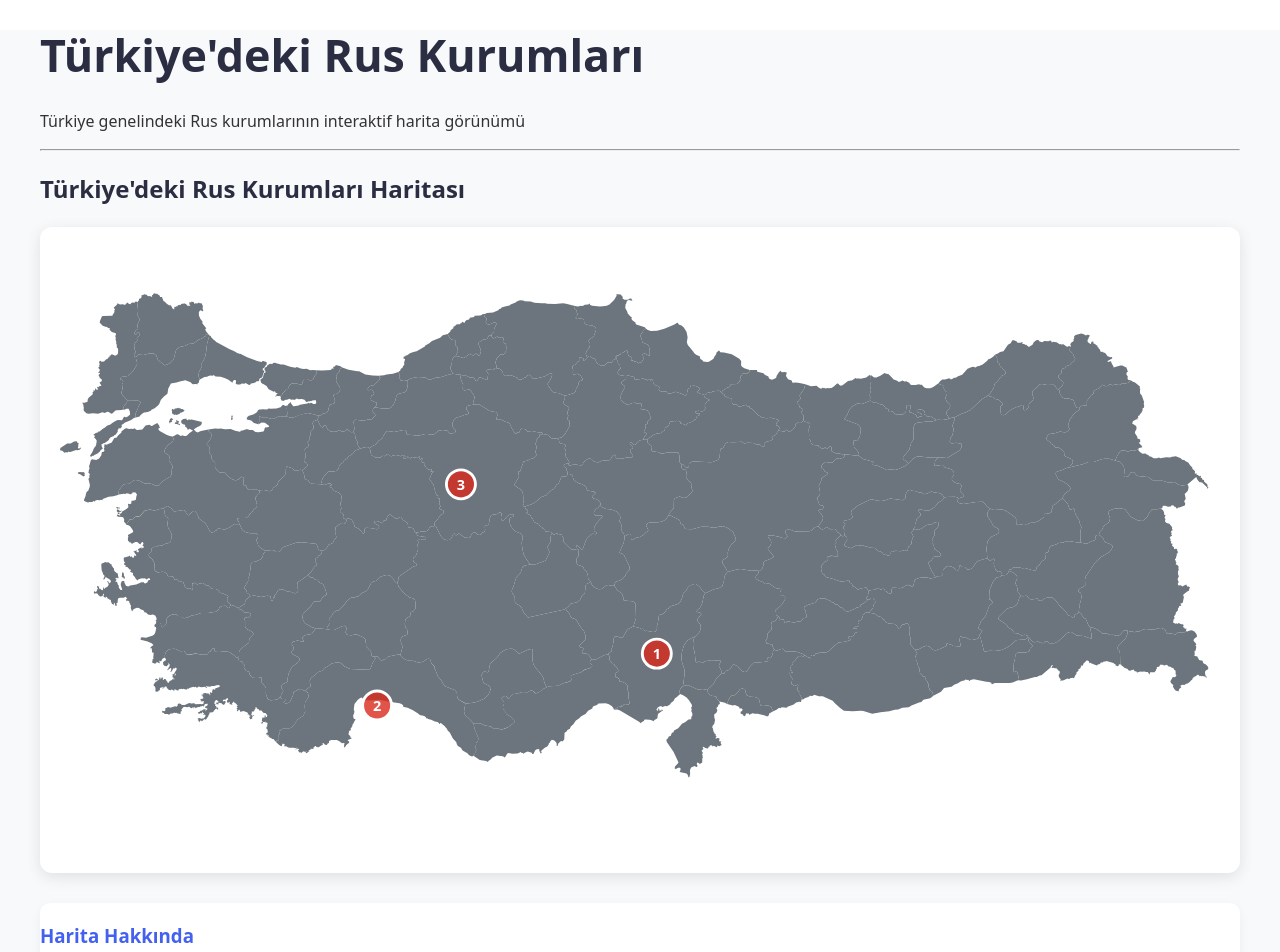
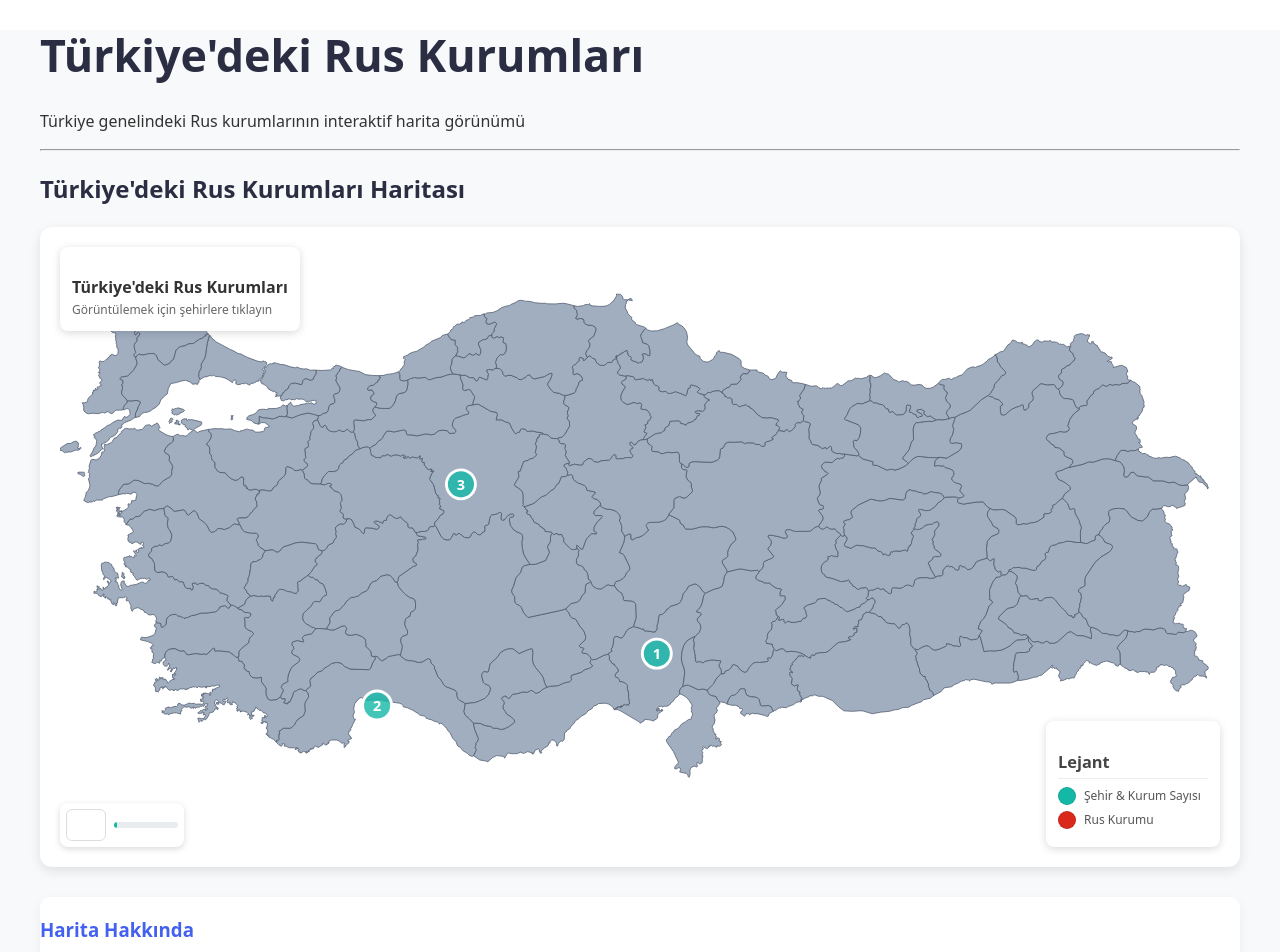
Before and after one commit to xberkayio/Turkey-map-app, a React (Vite) app: page / in a window 1280 px wide. Shown: the top 952 px of the page. Built offline with nearby package versions, Linux system fonts and the light colour scheme.

Commit message:
Update TurkeyMap.jsx

```diff
--- a/src/components/TurkeyMap.jsx
+++ b/src/components/TurkeyMap.jsx
@@ -1,6 +1,9 @@
 import React, { useState, useRef, useEffect } from 'react';
 import pathData from '../data/path.json';
-import ruseviankara from '../images/ruseviankara.png'
+import ruseviankara from '../images/ruseviankara.png';
+import { zoom, zoomIdentity } from 'd3-zoom';
+import { select } from 'd3-selection';
+import 'd3-transition';
 
 const TurkeyMap = () => {
   // İl bazında Rus kurumları (gerçek coğrafi koordinatlarla)
@@ -26,10 +29,8 @@ const TurkeyMap = () => {
     ]
   };
 
-  // Paths state - now using imported path data
+  // State değişkenleri
   const [provincePaths, setProvincePaths] = useState([]);
-
-  // Kurumları koordinatlarla ilgili illere eşleme
   const [locationMappings, setLocationMappings] = useState({});
   const [russianCenters, setRussianCenters] = useState([]);
 
@@ -39,20 +40,53 @@ const TurkeyMap = () => {
     rusKurumSayilari[sehirKodu] = sehirRusya[sehirKodu].length;
   });
 
+  // UI state
   const [hoverCity, setHoverCity] = useState(null);
   const [selectedCity, setSelectedCity] = useState(null);
   const [zoomedCity, setZoomedCity] = useState(null);
   const [selectedInstitution, setSelectedInstitution] = useState(null);
   const [mapViewBox, setMapViewBox] = useState("0 0 800 350");
   const [showSideMenu, setShowSideMenu] = useState(false);
+  const [currentZoomLevel, setCurrentZoomLevel] = useState(1);
+
+  // Referanslar
   const mapRef = useRef(null);
   const svgRef = useRef(null);
+  const gRef = useRef(null);
+  const zoomBehaviorRef = useRef(null);
 
-  // Load path data
+  // Path verilerini yükle
   useEffect(() => {
-    // Set province paths from imported data
     setProvincePaths(pathData);
     console.log("Loaded path data:", pathData);
+  }, []);
+
+  // D3 zoom davranışı ayarla
+  useEffect(() => {
+    if (!svgRef.current || !gRef.current) return;
+
+    const svg = select(svgRef.current);
+    const g = select(gRef.current);
+
+    const zoomHandler = zoom()
+      .scaleExtent([0.8, 5]) // Min ve max zoom seviyesi
+      .translateExtent([[0, 0], [800, 350]]) // Kaydırma sınırları
+      .on('zoom', (event) => {
+        g.attr('transform', event.transform.toString());
+        setCurrentZoomLevel(event.transform.k); // Zoom seviyesini güncelle
+      });
+
+    svg.call(zoomHandler);
+    zoomBehaviorRef.current = zoomHandler;
+
+    // Başlangıçta zoom'u ayarla
+    svg.transition()
+      .duration(750)
+      .call(zoomHandler.transform, zoomIdentity);
+
+    return () => {
+      svg.on('.zoom', null);
+    };
   }, []);
 
   // Kurum türüne göre renk belirleme - Rus bayrağı renkleri kullanılıyor
@@ -67,15 +101,24 @@ const TurkeyMap = () => {
     }
   };
 
-  const pathStyles = (cityID) => ({
+  // Modern stil için şehir path stilleri
+  const pathStyles = (cityID) => {
+    const isSelected = selectedCity === cityID;
+    const isHovered = hoverCity === cityID;
+    const isZoomed = zoomedCity && zoomedCity !== cityID;
+
+    return {
       cursor: "pointer",
       transition: "all 0.3s ease-in-out",
-    transform: hoverCity === cityID ? 'scale(1.008)' : 'scale(1)',
-    fill: selectedCity === cityID ? '#0032A0' // Mavi
-           : hoverCity === cityID ? '#DA291C' // Kırmızı
-           : '#6c757d',
-    opacity: zoomedCity && zoomedCity !== cityID ? 0.3 : 1,
-  });
+      transform: isHovered ? 'scale(1.008)' : 'scale(1)',
+      fill: isSelected ? '#0032A0' // Mavi
+           : isHovered ? '#DA291C' // Kırmızı
+           : '#a0aec0', // Modern gri
+      stroke: '#4a5568', // Kenar rengi
+      strokeWidth: 0.5,
+      opacity: isZoomed ? 0.3 : 1,
+    };
+  };
 
   // Coğrafi koordinatları SVG koordinatlarına dönüştürme
   const calculateSVGCoordinates = () => {
@@ -135,10 +178,7 @@ const TurkeyMap = () => {
   const handleCityClick = (cityID) => {
     if (zoomedCity === cityID) {
       // Eğer zaten yakınlaştırılmış şehre tıklanmışsa, uzaklaştır
-      setZoomedCity(null);
-      setMapViewBox("0 0 800 350");
-      setSelectedInstitution(null);
-      setShowSideMenu(false);
+      resetMap();
     } else {
       setSelectedCity(cityID);
       setZoomedCity(cityID);
@@ -146,20 +186,31 @@ const TurkeyMap = () => {
 
       // Şehrin SVG path elementini bul
       const cityPath = document.getElementById(cityID);
-      if (cityPath) {
+      if (cityPath && zoomBehaviorRef.current) {
         const bbox = cityPath.getBBox();
 
-        // Şehrin etrafına biraz boşluk bırakarak yakınlaştır
-        const padding = 50;
-        const viewBox = `${bbox.x - padding} ${bbox.y - padding} ${bbox.width + padding*2} ${bbox.height + padding*2}`;
-        setMapViewBox(viewBox);
+        // D3 zoom ile daha yumuşak yakınlaştırma
+        const svg = select(svgRef.current);
+        const svgWidth = 800;
+        const svgHeight = 350;
+        const targetScale = 2;
+        const targetX = svgWidth / 2 - (bbox.x + bbox.width / 2) * targetScale;
+        const targetY = svgHeight / 2 - (bbox.y + bbox.height / 2) * targetScale;
+        const targetTransform = zoomIdentity.translate(targetX, targetY).scale(targetScale);
+
+        svg.transition()
+          .duration(1000)
+          .call(zoomBehaviorRef.current.transform, targetTransform)
+          .on('end', () => {
+            setCurrentZoomLevel(targetScale);
+          });
       }
     }
   };
 
   // Rus kurumuna tıklama işlemi
   const handleInstitutionClick = (e, institution) => {
-    e.stopPropagation(); // Tıklamanın il tıklamasını tetiklememesi için
+    if (e) e.stopPropagation(); // Tıklamanın il tıklamasını tetiklememesi için
 
     // Zaten seçiliyse yan menüyü kapat, değilse aç
     if (selectedInstitution && selectedInstitution.id === institution.id && showSideMenu) {
@@ -238,16 +289,42 @@ const TurkeyMap = () => {
     setMapViewBox("0 0 800 350");
     setSelectedInstitution(null);
     setShowSideMenu(false);
+
+    // D3 zoom ile sıfırla
+    if (zoomBehaviorRef.current) {
+      const svg = select(svgRef.current);
+      svg.transition()
+        .duration(750)
+        .call(zoomBehaviorRef.current.transform, zoomIdentity)
+        .on('end', () => {
+          setCurrentZoomLevel(1);
+        });
+    }
   };
+
+  // Debounce fonksiyonu
+  function debounce(func, wait) {
+    let timeout;
+    return function executedFunction(...args) {
+      const later = () => {
+        clearTimeout(timeout);
+        func(...args);
+      };
+      clearTimeout(timeout);
+      timeout = setTimeout(later, wait);
+    };
+  }
 
   // Kurum pozisyonlarını hesapla
   useEffect(() => {
     // Şehir elementleri hazır olduğunda konum hesaplaması yap
+    if (provincePaths.length > 0) {
       const timer = setTimeout(() => {
         calculateSVGCoordinates();
       }, 1000); // Daha uzun bekle - SVG elementlerinin oluşması için
 
       return () => clearTimeout(timer);
+    }
   }, [provincePaths]); // provincePaths değiştiğinde tekrar hesapla
 
   useEffect(() => {
@@ -260,6 +337,10 @@ const TurkeyMap = () => {
   const isDataEmpty = provincePaths.length === 0 ||
                       provincePaths[0]?.d === "" ||
                       !provincePaths[0]?.d;
+
+  // Görünürlüğü zoom seviyesine göre belirleme
+  const showCityLabels = currentZoomLevel < 1.5;
+  const showFacilityPoints = currentZoomLevel > 1.5;
 
   return (
     <div className='mt-4'>
@@ -294,6 +375,7 @@ const TurkeyMap = () => {
         </div>
       )}
 
+      {/* Modern Harita Konteyneri Stili */}
       <div className='position-relative' style={{ display: 'flex' }}>
         {/* Yan Menü */}
         {showSideMenu && selectedInstitution && (
@@ -308,7 +390,8 @@ const TurkeyMap = () => {
             height: zoomedCity ? '600px' : 'auto',
             overflowY: 'auto',
             transition: 'all 0.3s ease',
-            position: 'relative'
+            position: 'relative',
+            animation: 'slideIn 0.3s ease-out'
           }}>
             <button
               className="btn btn-sm"
@@ -447,78 +530,218 @@ const TurkeyMap = () => {
           </div>
         )}
 
-        {/* Harita Bölümü */}
+        {/* Harita Bölümü - Modern UI */}
         <div
           className='map-container'
           onClick={handleMapClick}
           style={{
             width: showSideMenu ? '70%' : '100%',
-            transition: 'all 0.3s ease'
+            transition: 'all 0.3s ease',
+            backgroundColor: 'white',
+            borderRadius: '12px',
+            boxShadow: '0 4px 12px rgba(0,0,0,0.1)',
+            padding: '20px',
+            marginBottom: '30px',
+            position: 'relative',
+            overflow: 'hidden'  // Zoom ve pan için önemli
           }}
         >
-          <svg
-            ref={svgRef}
-            id="svg-turkey-map"
-            xmlns="http://www.w3.org/2000/svg"
-            version="1.1"
-            viewBox={mapViewBox}
-            width="100%"
-            height="600px"
+          {/* Harita Kontrolleri */}
+          <div className="map-controls" style={{
+            position: 'absolute',
+            bottom: '20px',
+            left: '20px',
+            zIndex: '100',
+            display: 'flex',
+            alignItems: 'center',
+            backgroundColor: 'white',
+            padding: '6px',
+            borderRadius: '8px',
+            boxShadow: '0 2px 6px rgba(0,0,0,0.15)'
+          }}>
+            <button
+              className="map-control-btn reset-btn"
+              onClick={resetMap}
+              title="Haritayı Sıfırla"
+              style={{
+                backgroundColor: 'white',
+                border: '1px solid #ddd',
+                borderRadius: '6px',
+                width: '32px',
+                height: '32px',
+                display: 'flex',
+                alignItems: 'center',
+                justifyContent: 'center',
+                cursor: 'pointer',
+                marginRight: '8px',
+                color: '#555',
+                transition: 'background-color 0.2s, border-color 0.2s'
+              }}
             >
-            <g>
-              {/* JSON'dan yüklenen il haritaları */}
-              {provincePaths.map((province, index) => (
+              <svg xmlns="http://www.w3.org/2000/svg" width="18" height="18" viewBox="0 0 24 24" fill="none" stroke="currentColor" strokeWidth="2" strokeLinecap="round" strokeLinejoin="round">
+                <path d="M3 2v6h6"></path>
+                <path d="M21 12A9 9 0 0 0 6 5.3L3 8"></path>
+                <path d="M21 22v-6h-6"></path>
+                <path d="M3 12a9 9 0 0 0 15 6.7l3-2.7"></path>
+              </svg>
+            </button>
+
+            <div className="zoom-indicator-wrapper" style={{
+              width: '64px',
+              height: '6px',
+              backgroundColor: '#e9ecef',
+              borderRadius: '3px',
+              overflow: 'hidden'
+            }}>
+              <div
+                className="zoom-indicator-level"
+                style={{
+                  height: '100%',
+                  backgroundColor: '#14b8a6',
+                  width: `${((currentZoomLevel - 0.8) / (5 - 0.8)) * 100}%`,
+                  transition: 'width 0.15s linear',
+                  borderRadius: '3px'
+                }}
+              ></div>
+            </div>
+          </div>
+
+
+          {/* Başlık Kutusu */}
+          <div className="title-box" style={{
+            position: 'absolute',
+            top: '20px',
+            left: '20px',
+            backgroundColor: 'white',
+            padding: '12px',
+            borderRadius: '8px',
+            boxShadow: '0 2px 8px rgba(0,0,0,0.15)',
+            zIndex: '100',
+            minWidth: '180px'
+          }}>
+            <h3 className="title-box-heading" style={{
+              fontWeight: '600',
+              fontSize: '1rem',
+              color: '#333',
+              marginBottom: '2px'
+            }}>
+              Türkiye'deki Rus Kurumları
+            </h3>
+            <p className="title-box-subheading" style={{
+              fontSize: '0.75rem',
+              color: '#666',
+              margin: 0
+            }}>
+              {zoomedCity ? document.getElementById(zoomedCity)?.getAttribute('title') : 'Görüntülemek için şehirlere tıklayın'}
+            </p>
+          </div>
+
+          {/* Lejant */}
+          <div className="map-legend" style={{
+            position: 'absolute',
+            bottom: '20px',
+            right: '20px',
+            backgroundColor: 'white',
+            padding: '12px',
+            borderRadius: '8px',
+            boxShadow: '0 2px 8px rgba(0,0,0,0.15)',
+            zIndex: '100',
+            minWidth: '150px',
+            fontSize: '0.875rem'
+          }}>
+            <h3 className="legend-title" style={{
+              fontWeight: '600',
+              color: '#444',
+              marginBottom: '8px',
+              paddingBottom: '4px',
+              borderBottom: '1px solid #eee'
+            }}>Lejant</h3>
+            <div className="legend-item" style={{ display: 'flex', alignItems: 'center', margin: '6px 0' }}>
+              <span className="legend-color city-legend" style={{
+                width: '16px',
+                height: '16px',
+                borderRadius: '50%',
+                marginRight: '8px',
+                backgroundColor: '#14b8a6',
+                border: '1px solid rgba(0,0,0,0.1)'
+              }}></span>
+              <span className="legend-label" style={{ fontSize: '0.75rem', color: '#555' }}>Şehir & Kurum Sayısı</span>
+            </div>
+            <div className="legend-item" style={{ display: 'flex', alignItems: 'center', margin: '6px 0' }}>
+              <span className="legend-color facility-legend" style={{
+                width: '16px',
+                height: '16px',
+                borderRadius: '50%',
+                marginRight: '8px',
+                backgroundColor: '#DA291C',
+                border: '1px solid rgba(0,0,0,0.1)'
+              }}></span>
+              <span className="legend-label" style={{ fontSize: '0.75rem', color: '#555' }}>Rus Kurumu</span>
+            </div>
+          </div>
+
+          {/* SVG Harita Alanı */}
+          <svg ref={svgRef} viewBox="0 0 800 350" className="turkey-svg" style={{
+            width: '100%',
+            height: '100%',
+            display: 'block',
+            cursor: 'move'
+          }}>
+            <rect x="0" y="0" width="800" height="350" fill="transparent" className="zoom-capture-rect" />
+            <g ref={gRef}>
+            <rect x="0" y="0" width="800" height="350" className="map-background" fill="#ffffff" />
+
+              {/* Şehirleri JSON'dan map ile oluşturma */}
+              {provincePaths.map((province, index) => {
+                const cityCode = province.plaka;
+                const hasRussianCenters = cityCode && sehirRusya[cityCode];
+                const centerCount = hasRussianCenters ? sehirRusya[cityCode].length : 0;
+
+                return (
+                  <g key={cityCode || `province-${index}`} className="city-group">
+                    {/* Şehir yolu */}
                     <path
-                  key={province.plaka || `province-${index}`}
-                  data-city-name={province.ilismi?.toLowerCase() || ""}
-                  title={province.ilismi || ""}
-                  className="city"
-                  d={province.d || ""}
-                  id={province.plaka || `province-${index}`}
-                  style={pathStyles(province.plaka)}
-                  onMouseEnter={() => setHoverCity(province.plaka)}
+                      id={cityCode}
+                      title={province.ilismi}
+                      className="city-path"
+                      d={province.d}
+                      style={pathStyles(cityCode)}
+                      onMouseEnter={() => setHoverCity(cityCode)}
                       onMouseLeave={() => setHoverCity(null)}
-                  onClick={() => handleCityClick(province.plaka)}
+                      onClick={() => handleCityClick(cityCode)}
                     />
-              ))}
 
-              {/* Genel harita görünümünde il noktaları */}
-              {!zoomedCity && Object.keys(rusKurumSayilari).map((sehirKodu) => {
-                const cityElement = document.getElementById(sehirKodu);
+                    {/* Şehir merkezi marker (sadece Rus kurumu olan şehirler için) */}
+                    {hasRussianCenters && !zoomedCity && (
+                      (() => {
+                        // Şehir elementini bul ve merkezini hesapla
+                        const cityElement = document.getElementById(cityCode);
                         if (!cityElement) return null;
 
-                let cx = 300, cy = 150;
+                        let cx = 300, cy = 150; // Varsayılan
 
                         try {
                           const bbox = cityElement.getBBox();
                           cx = bbox.x + bbox.width / 2;
                           cy = bbox.y + bbox.height / 2;
                         } catch (e) {
-                  console.error(`Error getting bbox for ${sehirKodu}:`, e);
+                          console.error(`Error getting bbox for ${cityCode}:`, e);
                         }
 
                         return (
-                  <g key={sehirKodu} onClick={() => handleCityClick(sehirKodu)}>
+                          <g onClick={() => handleCityClick(cityCode)}>
                             {/* Ana şehir noktası */}
                             <circle
                               cx={cx}
                               cy={cy}
                               r="10"
-                      fill="#DA291C" // Rus bayrağı kırmızı
+                              fill="#14b8a6" // Modern teal renk
                               fillOpacity="0.8"
                               stroke="white"
                               strokeWidth="2"
                               style={{
                                 cursor: 'pointer',
                                 transition: 'all 0.2s ease',
-                      }}
-                      onMouseOver={(e) => {
-                        e.currentTarget.setAttribute('r', '12');
-                        e.currentTarget.setAttribute('fillOpacity', '0.9');
-                      }}
-                      onMouseOut={(e) => {
-                        e.currentTarget.setAttribute('r', '10');
-                        e.currentTarget.setAttribute('fillOpacity', '0.8');
                               }}
                             />
                             {/* Kurum sayısı */}
@@ -531,16 +754,17 @@ const TurkeyMap = () => {
                               fontWeight="bold"
                               style={{ pointerEvents: 'none' }}
                             >
-                      {rusKurumSayilari[sehirKodu]}
+                              {centerCount}
                             </text>
                           </g>
                         );
-              })}
+                      })()
+                    )}
 
-              {/* Yakınlaştırılmış görünümde kurum noktaları */}
-              {zoomedCity && russianCenters
-                .filter(center => center.cityCode === zoomedCity)
-                .map(institution => (
+                    {/* Kurumlar (yakınlaştırıldığında göster) */}
+                    {zoomedCity === cityCode && russianCenters
+                      .filter(center => center.cityCode === cityCode)
+                      .map((institution) => (
                         <g
                           key={institution.id}
                           onClick={(e) => handleInstitutionClick(e, institution)}
@@ -558,59 +782,35 @@ const TurkeyMap = () => {
                               cursor: 'pointer',
                               transition: 'all 0.2s ease',
                             }}
-                      onMouseOver={(e) => {
-                        e.currentTarget.setAttribute('r', '7');
-                        e.currentTarget.setAttribute('fillOpacity', '1');
-                      }}
-                      onMouseOut={(e) => {
-                        if (!(selectedInstitution && selectedInstitution.id === institution.id)) {
-                          e.currentTarget.setAttribute('r', '5');
-                          e.currentTarget.setAttribute('fillOpacity', '0.9');
-                        }
-                      }}
                           />
                         </g>
                       ))
                     }
                   </g>
+                );
+              })}
+            </g>
           </svg>
-        </div>
+
+          {/* Pinch-zoom talimatları (mobil için) */}
+          <div className="zoom-instructions" style={{
+            position: 'absolute',
+            bottom: '60px',
+            right: '12px',
+            backgroundColor: 'rgba(0, 0, 0, 0.6)',
+            color: 'white',
+            fontSize: '0.7rem',
+            padding: '3px 8px',
+            borderRadius: '4px',
+            pointerEvents: 'none',
+            zIndex: '90',
+            display: 'none' // Varsayılan olarak gizli, media query ile gösterilecek
+          }}>
+            Yakınlaşmak için iki parmağınızla uzaklaştırın.
           </div>
 
-      {/* Lejant */}
-      <div className="info-legend" style={{
-        position: 'absolute',
-        bottom: '20px',
-        right: '20px',
-        backgroundColor: 'rgba(255, 255, 255, 0.95)',
-        padding: '10px',
-        borderRadius: '5px',
-        boxShadow: '0 0 10px rgba(0,0,0,0.2)',
-        borderLeft: '4px solid #DA291C', // Rus bayrağı kırmızı
-        fontFamily: "'Segoe UI', Tahoma, Geneva, Verdana, sans-serif",
-        fontSize: '12px',
-        lineHeight: '16px',
-        color: '#555',
-        display: zoomedCity ? 'block' : 'none'
-      }}>
-        <div style={{ margin: '0 0 5px', color: '#DA291C', fontSize: '14px', fontWeight: 'bold' }}>Rus Merkezleri</div>
-        {['Büyükelçilik', 'Konsolosluk', 'Ticaret', 'Enerji', 'Kültür'].map(type => (
-          <div key={type} style={{ marginBottom: '4px' }}>
-            <span style={{
-              display: 'inline-block',
-              width: '12px',
-              height: '12px',
-              backgroundColor: getMarkerColor(type),
-              borderRadius: '50%',
-              marginRight: '5px',
-              border: '1px solid white'
-            }}></span> {type}
-          </div>
-        ))}
-      </div>
-
-      {/* Bilgi kutusu - yan menü açıkken gizle */}
-      {!showSideMenu && (
+          {/* Zoomed şehir bilgisi */}
+          {!showSideMenu && zoomedCity && (
             <div className="info-title" style={{
               position: 'absolute',
               top: '100px',
@@ -619,18 +819,20 @@ const TurkeyMap = () => {
               padding: '8px',
               borderRadius: '5px',
               boxShadow: '0 0 10px rgba(0,0,0,0.2)',
-          borderLeft: '4px solid #DA291C', // Rus bayrağı kırmızı
+              borderLeft: '4px solid #14b8a6', // Modern teal
               fontFamily: "'Segoe UI', Tahoma, Geneva, Verdana, sans-serif",
               fontSize: '12px',
-          color: '#555',
-          display: zoomedCity ? 'block' : 'none'
+              color: '#555'
             }}>
-          <div style={{ margin: '0 0 3px', color: '#DA291C', fontSize: '14px', fontWeight: 'bold' }}>Rusya Merkezleri</div>
-          <p style={{ fontSize: '11px', margin: '2px 0' }}>Bilgi için noktalara tıklayınız</p>
+              <div style={{ margin: '0 0 3px', color: '#14b8a6', fontSize: '14px', fontWeight: 'bold' }}>
+                {document.getElementById(zoomedCity)?.getAttribute('title')}
+              </div>
+              <p style={{ fontSize: '11px', margin: '2px 0' }}>Bilgi için kurum noktalarına tıklayınız</p>
             </div>
           )}
+        </div>
+      </div>
 
-      {/* CSS Stiller */}
       <style jsx>{`
         .map-container {
           background-color: white;
@@ -639,6 +841,7 @@ const TurkeyMap = () => {
           padding: 20px;
           margin-bottom: 30px;
           position: relative;
+          height: 600px;
         }
 
         .side-menu {
@@ -655,6 +858,32 @@ const TurkeyMap = () => {
             opacity: 1;
           }
         }
+
+        /* City path transitions */
+        .city-path {
+          transition: fill 0.15s ease-in-out, stroke-width 0.15s ease-in-out, transform 0.2s ease-out;
+          cursor: pointer;
+        }
+
+        .city-path:hover {
+          fill: #2dd4bf !important;
+        }
+
+        /* Facility Points */
+        .facility-point {
+          transition: r 0.2s ease-out, fill 0.15s ease-in-out, stroke-width 0.15s ease-in-out;
+        }
+
+        .facility-point:hover {
+          stroke-width: 2;
+        }
+
+        /* Mobile Touch Instructions */
+        @media (pointer: coarse) {
+          .zoom-instructions {
+            display: block !important;
+          }
+        }
       `}</style>
     </div>
   );
```
Lines whose indentation alone changed are shown as unchanged.
